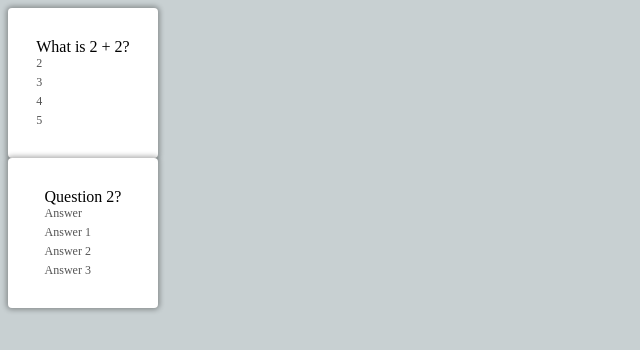
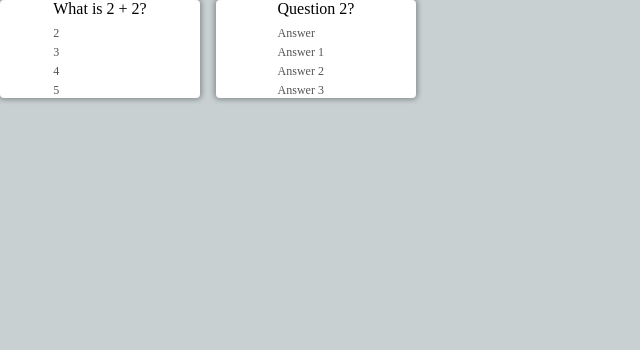
Before and after one commit to shwoodley1/react-app, a React (Create React App) app: page / in a window 1280 px wide. Shown: the top 350 px of the page, without its empty margins (0-640 px from the left). Built offline with nearby package versions, Linux system fonts and the light colour scheme.

Commit message:
css test 7

```diff
--- a/src/app.css
+++ b/src/app.css
@@ -1,5 +1,53 @@
 body {
-      background-color: #c8d0d2;
+    background-color: #C8D0D2;
+    margin: 0;
+  }
+
+  .container {
+    max-width: 900px;
+    margin: 1rem 2rem;
+  }
+
+  .header {
+    display: flex;
+    justify-content: flex-end;
+    align-items: center;
+    flex-wrap: wrap;
+    background-color: white;
+    padding: 0 1.5rem;
+    box-shadow: 0 0 5px 2px rgba(0, 0, 0, .3);
+  }
+
+  .form-group {
+    display: flex;
+    flex-direction: column;
+    margin: .5rem;
+  }
+
+  .form-group > label {
+    color: #777;
+    font-size: .75rem;
+    margin-bottom: .25rem;
+  }
+
+  .btn {
+    background-color: hsl(200, 100%, 50%);
+    color: white;
+    padding: .5em 1em;
+    border-radius: .3em;
+    border: none;
+    cursor: pointer;
+  }
+
+  .btn:hover {
+    background-color: hsl(200, 100%, 40%);
+  }
+
+  .card-grid {
+    display: grid;
+    align-items: center;
+    grid-template-columns: repeat(auto-fill, minmax(200px, 1fr));
+    gap: 1rem;
   }
 
   .card {
@@ -13,19 +61,18 @@
     transform-style: preserve-3d;
     transition: 150ms;
     cursor: pointer;
-    transform: perspective(1000px) rotateY(var(--rotate-y, 0))
-    translateY(var(--translate-y, 0));
-    height: 150px;
-    width: 150px;
+    transform: perspective(1000px) rotateY(var(--rotate-y, 0)) translateY(var(--translate-y, 0));
   }
+
   .card:hover {
-    --translate-y:  -2px;
+    --translate-y: -2px;
     box-shadow: 0 0 5px 2px rgba(0, 0, 0, .5);
   }
 
   .card.flip {
     --rotate-y: 180deg;
   }
+
   .card .front {
     left: 0;
   }
@@ -36,10 +83,12 @@
     padding: 1rem;
     backface-visibility: hidden;
   }
+
   .card .back {
-    transform: rotateX(180deg);
+    transform: rotateY(180deg);
   }
-.flash-options {
+
+  .flashcard-options {
     margin-top: .5rem;
   }
 
@@ -50,5 +99,5 @@
   }
 
   .flashcard-option:first-child {
-    margin-top: 0
+    margin-top: 0;
   }
```
Lines whose indentation alone changed are shown as unchanged.
